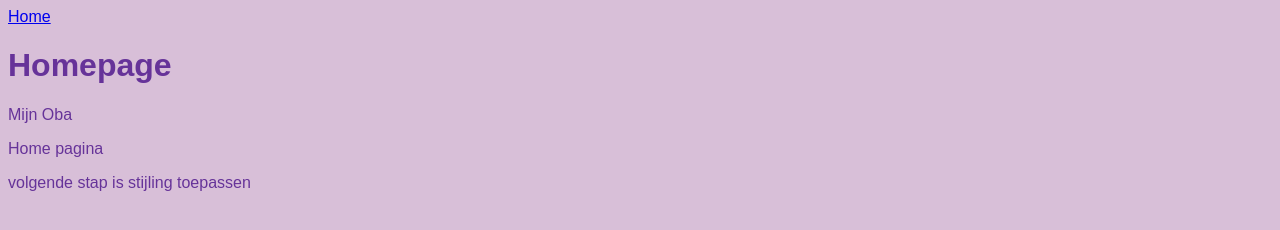
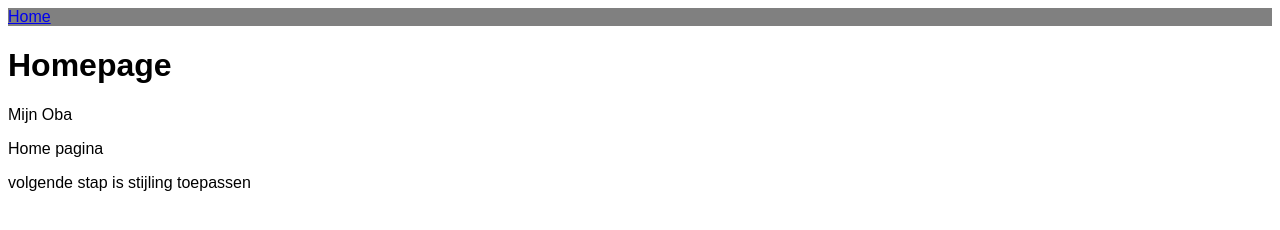
Before and after one commit to EmonaSantiago/15.TheTechStack, an Eleventy site: page src/index.md in a window 1280 px wide. Built offline with nearby package versions, Linux system fonts and the light colour scheme; Eleventy itself is replaced by a stand-in of ours; files that its build step writes are made by us from their sources.

Commit message:
color styling

```diff
--- a/src/style.css
+++ b/src/style.css
@@ -1,5 +1,9 @@
 body {
     font-family: 'Comic Sans', Arial, Helvetica, sans-serif;
-    color: rebeccapurple;
-    background-color: thistle;
+    color: black;
+    background-color: white;
   }
+
+nav {
+  background-color: grey;
+}
```
Also changed, not shown: 2 other files.
